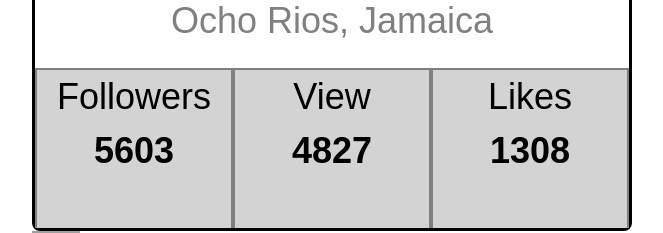
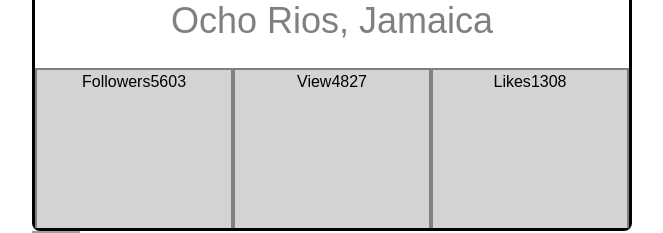
Before and after one commit to TetianaUMKA/goit-react-hm-01, a React (Vite) app: page / in a window 1280 px wide. Shown: the part 400-633 px from the top of the page, without its empty margins (308-971 px from the left). Built offline with nearby package versions, Linux system fonts and the light colour scheme; grey boxes are pictures that could not be loaded.

Commit message:
Update Profile.jsx

```diff
--- a/src/components/Profile/Profile.jsx
+++ b/src/components/Profile/Profile.jsx
@@ -18,16 +18,16 @@ export default function Profile({
 
       <ul className={css.statsList}>
         <li className={css.statsItem}>
-          <span className={css.span}>Followers</span>
-          <span className={css.spanData}>{followers}</span>
+          <span className={css.label}>Followers</span>
+          <span className={css.value}>{followers}</span>
         </li>
         <li className={css.statsItem}>
-          <span className={css.span}>View</span>
-          <span className={css.spanData}>{views}</span>
+          <span className={css.label}>View</span>
+          <span className={css.value}>{views}</span>
         </li>
         <li className={css.statsItem}>
-          <span className={css.span}>Likes</span>
-          <span className={css.spanData}>{likes}</span>
+          <span className={css.label}>Likes</span>
+          <span className={css.value}>{likes}</span>
         </li>
       </ul>
     </div>
```
